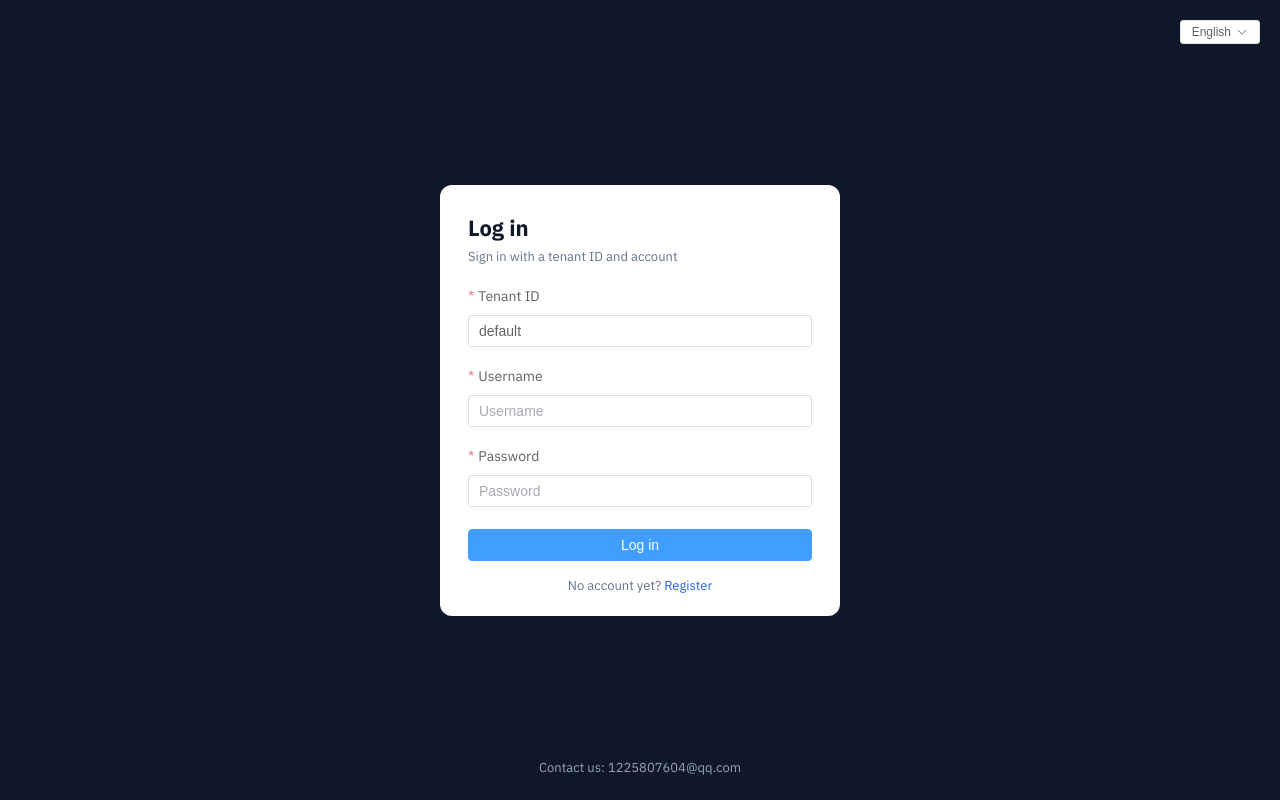
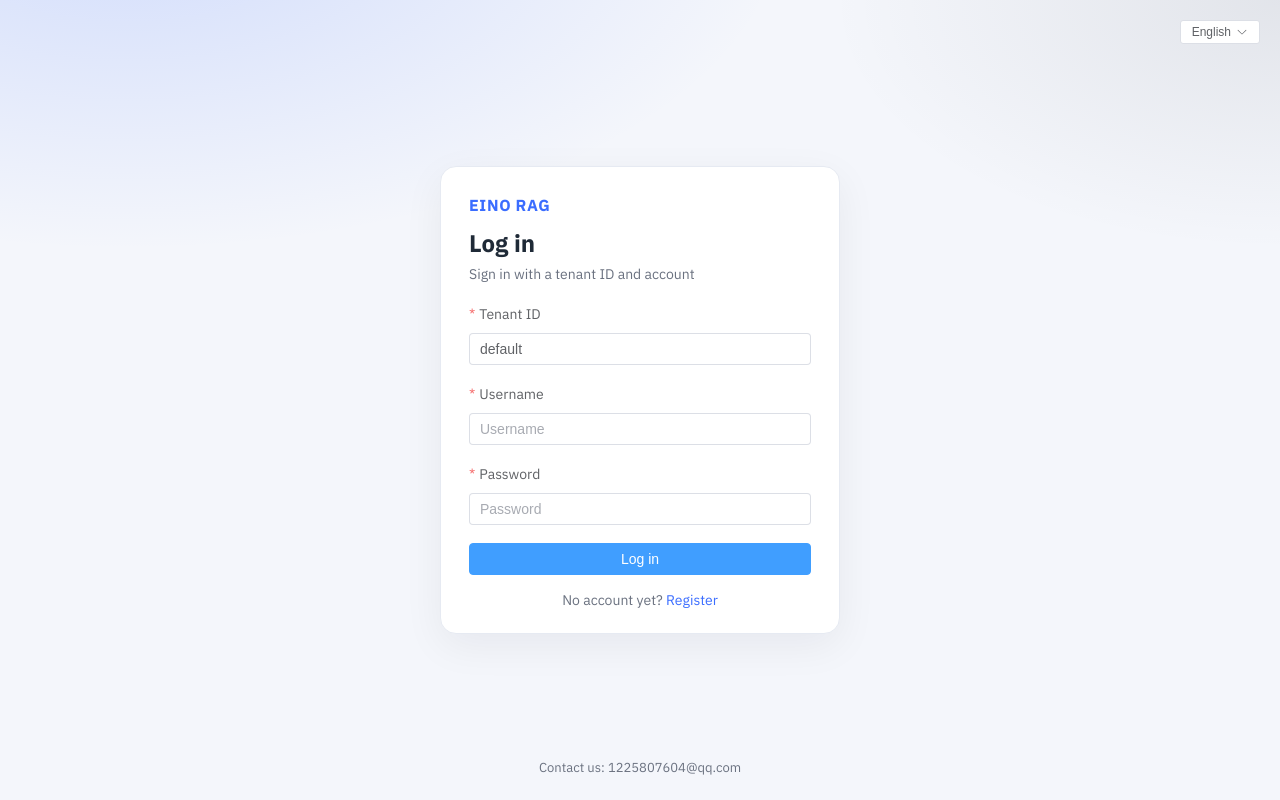
Before and after one commit to kelvins-io/eino-repository-rag, a Vue app in the folder web/: page /login in a window 1280 px wide. Built offline with nearby package versions, Linux system fonts and the light colour scheme.

Commit message:
将登录注册页改为浅色品牌风格，与工作任务台视觉对齐。
Co-authored-by: Cursor <cursoragent@cursor.com>

```diff
--- a/web/src/views/Login.vue
+++ b/web/src/views/Login.vue
@@ -2,8 +2,9 @@
   <div class="auth-page">
     <LanguageSwitch class="auth-lang" />
     <div class="auth-card">
+      <div class="auth-brand">EINO RAG</div>
       <h1>{{ t('auth.loginTitle') }}</h1>
-      <p class="sub">{{ t('auth.loginSub') }}</p>
+      <p class="auth-hint">{{ t('auth.loginSub') }}</p>
       <el-form :model="form" @submit.prevent="onSubmit" label-position="top">
         <el-form-item :label="t('auth.tenantId')" required>
           <el-input v-model="form.tenant_id" :placeholder="t('auth.tenantIdExample')" autocomplete="organization" />
@@ -20,11 +21,11 @@
             autocomplete="current-password"
           />
         </el-form-item>
-        <el-button type="primary" class="submit" :loading="loading" native-type="submit">
+        <el-button type="primary" class="auth-submit" :loading="loading" native-type="submit">
           {{ t('auth.loginTitle') }}
         </el-button>
       </el-form>
-      <div class="footer">
+      <div class="auth-footer">
         {{ t('auth.noAccount') }}
         <router-link to="/register">{{ t('auth.goRegister') }}</router-link>
       </div>
@@ -81,47 +82,67 @@ async function onSubmit() {
 
 <style scoped>
 .auth-page {
+  --bg: #f4f6fb;
+  --panel: #ffffff;
+  --line: #e6eaf2;
+  --text: #1f2a37;
+  --muted: #6b7280;
+  --brand: #3b6dff;
+
   min-height: 100vh;
-  display: grid;
-  place-items: center;
-  background: #0f172a;
+  display: flex;
+  align-items: center;
+  justify-content: center;
   padding: 24px;
   position: relative;
+  color: var(--text);
+  background:
+    radial-gradient(1200px 600px at 10% -10%, rgba(59, 109, 255, 0.18), transparent 55%),
+    radial-gradient(900px 500px at 100% 0%, rgba(17, 24, 39, 0.08), transparent 50%),
+    var(--bg);
 }
 
 .auth-card {
   width: 100%;
   max-width: 400px;
-  background: #fff;
-  border-radius: 12px;
-  padding: 28px 28px 22px;
+  background: var(--panel);
+  border: 1px solid var(--line);
+  border-radius: 16px;
+  padding: 28px 28px 24px;
+  box-shadow: 0 12px 40px rgba(17, 24, 39, 0.06);
 }
 
-h1 {
-  margin: 0;
-  font-size: 22px;
+.auth-brand {
+  color: var(--brand);
+  font-weight: 700;
+  letter-spacing: 0.04em;
+  margin-bottom: 12px;
 }
 
-.sub {
-  margin: 6px 0 20px;
-  color: #64748b;
-  font-size: 13px;
+.auth-card h1 {
+  margin: 0 0 6px;
+  font-size: 24px;
 }
 
-.submit {
-  width: 100%;
-  margin-top: 4px;
+.auth-hint {
+  margin: 0 0 20px;
+  color: var(--muted);
+  font-size: 14px;
 }
 
-.footer {
+.auth-submit {
+  width: 100%;
+}
+
+.auth-footer {
   margin-top: 16px;
   text-align: center;
-  font-size: 13px;
-  color: #64748b;
+  color: var(--muted);
+  font-size: 14px;
 }
 
-.footer a {
-  color: #2563eb;
+.auth-footer a {
+  color: var(--brand);
   text-decoration: none;
 }
 
@@ -132,12 +153,12 @@ h1 {
   bottom: 24px;
   text-align: center;
   font-size: 13px;
-  color: #94a3b8;
+  color: var(--muted);
   text-decoration: none;
 }
 
 .contact:hover {
-  color: #fff;
+  color: var(--brand);
 }
 
 .auth-lang {
--- a/web/src/views/Register.vue
+++ b/web/src/views/Register.vue
@@ -2,8 +2,9 @@
   <div class="auth-page">
     <LanguageSwitch class="auth-lang" />
     <div class="auth-card">
+      <div class="auth-brand">EINO RAG</div>
       <h1>{{ t('auth.registerTitle') }}</h1>
-      <p class="sub">{{ t('auth.registerSub') }}</p>
+      <p class="auth-hint">{{ t('auth.registerSub') }}</p>
       <el-form :model="form" @submit.prevent="onSubmit" label-position="top">
         <el-form-item :label="t('auth.tenantId')" required>
           <el-input v-model="form.tenant_id" :placeholder="t('auth.existingTenantPh')" autocomplete="organization" />
@@ -32,11 +33,11 @@
             autocomplete="new-password"
           />
         </el-form-item>
-        <el-button type="primary" class="submit" :loading="loading" native-type="submit">
+        <el-button type="primary" class="auth-submit" :loading="loading" native-type="submit">
           {{ t('auth.registerAndLogin') }}
         </el-button>
       </el-form>
-      <div class="footer">
+      <div class="auth-footer">
         {{ t('auth.hasAccount') }}
         <router-link to="/login">{{ t('auth.goLogin') }}</router-link>
       </div>
@@ -106,47 +107,67 @@ async function onSubmit() {
 
 <style scoped>
 .auth-page {
+  --bg: #f4f6fb;
+  --panel: #ffffff;
+  --line: #e6eaf2;
+  --text: #1f2a37;
+  --muted: #6b7280;
+  --brand: #3b6dff;
+
   min-height: 100vh;
-  display: grid;
-  place-items: center;
-  background: #0f172a;
+  display: flex;
+  align-items: center;
+  justify-content: center;
   padding: 24px;
   position: relative;
+  color: var(--text);
+  background:
+    radial-gradient(1200px 600px at 10% -10%, rgba(59, 109, 255, 0.18), transparent 55%),
+    radial-gradient(900px 500px at 100% 0%, rgba(17, 24, 39, 0.08), transparent 50%),
+    var(--bg);
 }
 
 .auth-card {
   width: 100%;
   max-width: 420px;
-  background: #fff;
-  border-radius: 12px;
-  padding: 28px 28px 22px;
+  background: var(--panel);
+  border: 1px solid var(--line);
+  border-radius: 16px;
+  padding: 28px 28px 24px;
+  box-shadow: 0 12px 40px rgba(17, 24, 39, 0.06);
 }
 
-h1 {
-  margin: 0;
-  font-size: 22px;
+.auth-brand {
+  color: var(--brand);
+  font-weight: 700;
+  letter-spacing: 0.04em;
+  margin-bottom: 12px;
 }
 
-.sub {
-  margin: 6px 0 20px;
-  color: #64748b;
-  font-size: 13px;
+.auth-card h1 {
+  margin: 0 0 6px;
+  font-size: 24px;
 }
 
-.submit {
-  width: 100%;
-  margin-top: 4px;
+.auth-hint {
+  margin: 0 0 20px;
+  color: var(--muted);
+  font-size: 14px;
 }
 
-.footer {
+.auth-submit {
+  width: 100%;
+}
+
+.auth-footer {
   margin-top: 16px;
   text-align: center;
-  font-size: 13px;
-  color: #64748b;
+  color: var(--muted);
+  font-size: 14px;
 }
 
-.footer a {
-  color: #2563eb;
+.auth-footer a {
+  color: var(--brand);
   text-decoration: none;
 }
 
@@ -157,12 +178,12 @@ h1 {
   bottom: 24px;
   text-align: center;
   font-size: 13px;
-  color: #94a3b8;
+  color: var(--muted);
   text-decoration: none;
 }
 
 .contact:hover {
-  color: #fff;
+  color: var(--brand);
 }
 
 .auth-lang {
```
